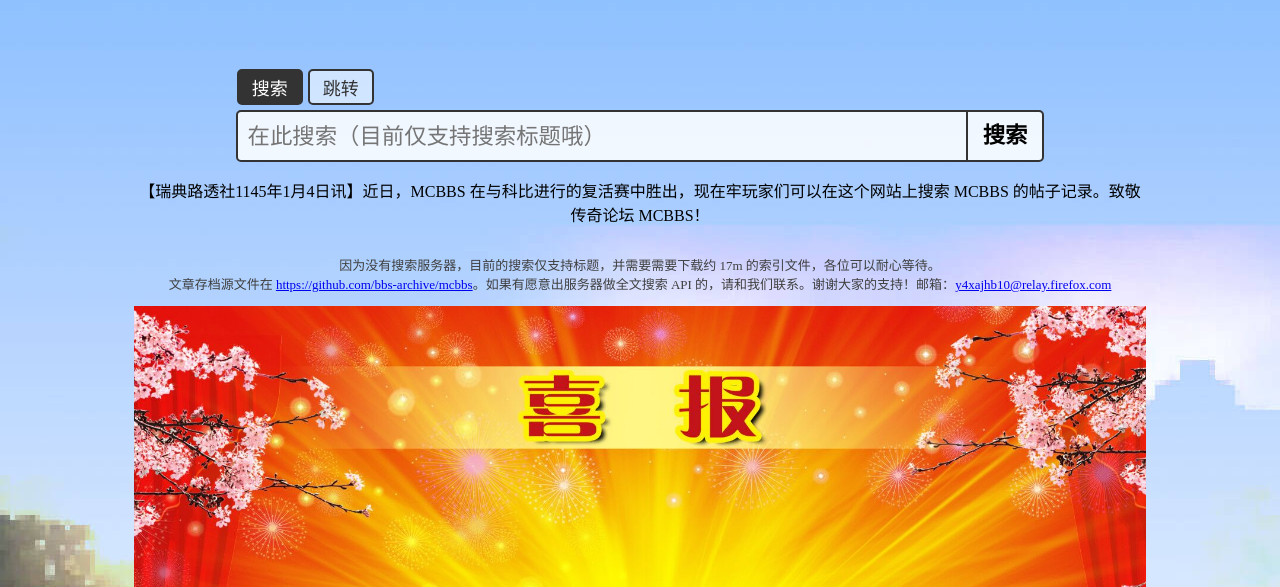
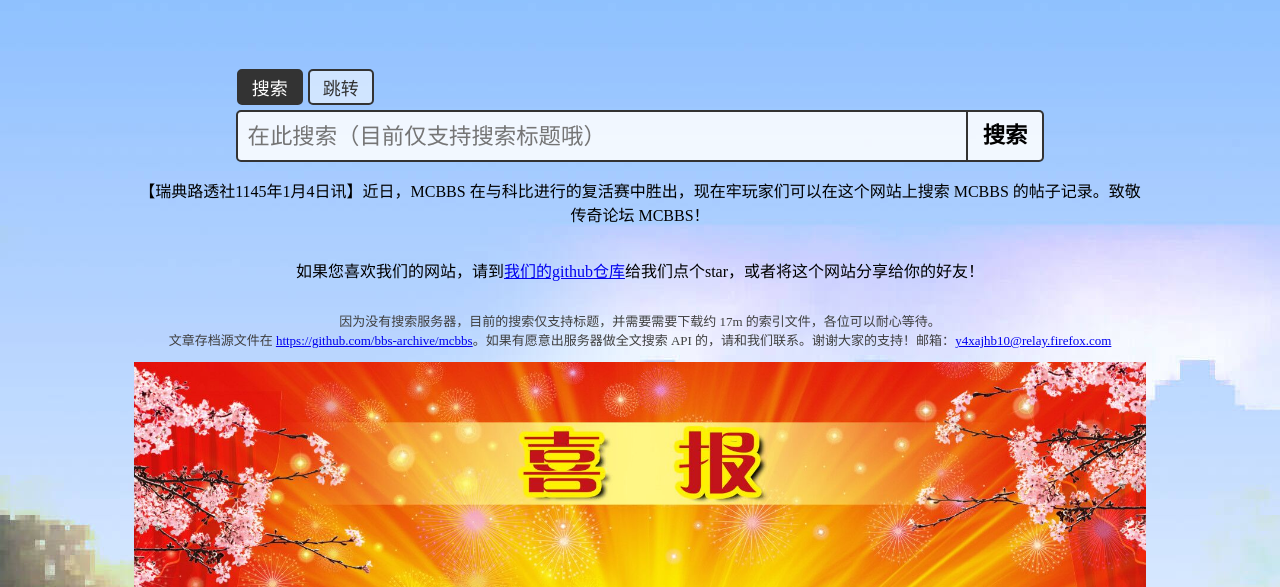
Before and after one commit to M397749490/bbs-archive.github.io, a website built with Vite: page index.html in a window 1280 px wide. Shown: the part 213-800 px from the top of the page. Built offline with nearby package versions, Linux system fonts and the light colour scheme.

Commit message:
把“请大家给个star或者分享”写在了主页

```diff
--- a/index.html
+++ b/index.html
@@ -106,6 +106,7 @@
             </div>
         </div>
         <p>【瑞典路透社1145年1月4日讯】近日，MCBBS 在与科比进行的复活赛中胜出，现在牢玩家们可以在这个网站上搜索 MCBBS 的帖子记录。致敬传奇论坛 MCBBS！</p>
+        <p>如果您喜欢我们的网站，请到<a href="https://github.com/bbs-archive/bbs-archive.github.io">我们的github仓库</a>给我们点个star，或者将这个网站分享给你的好友！</p>
         <p style="font-size:small;color:#3f3f3f">因为没有搜索服务器，目前的搜索仅支持标题，并需要需要下载约 17m 的索引文件，各位可以耐心等待。<br>
             文章存档源文件在 <a
                 href="https://github.com/bbs-archive/mcbbs">https://github.com/bbs-archive/mcbbs</a>。如果有愿意出服务器做全文搜索 API
```
